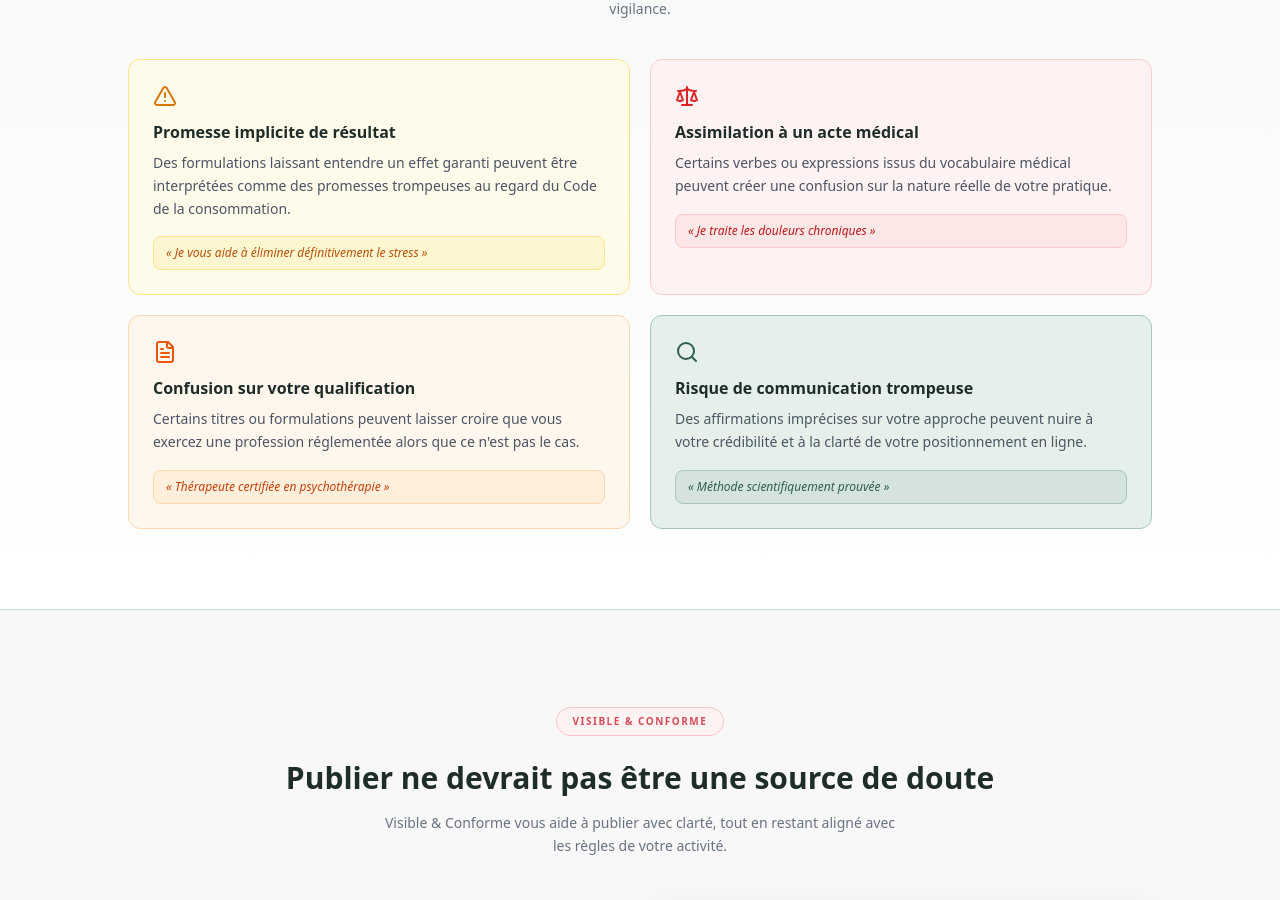
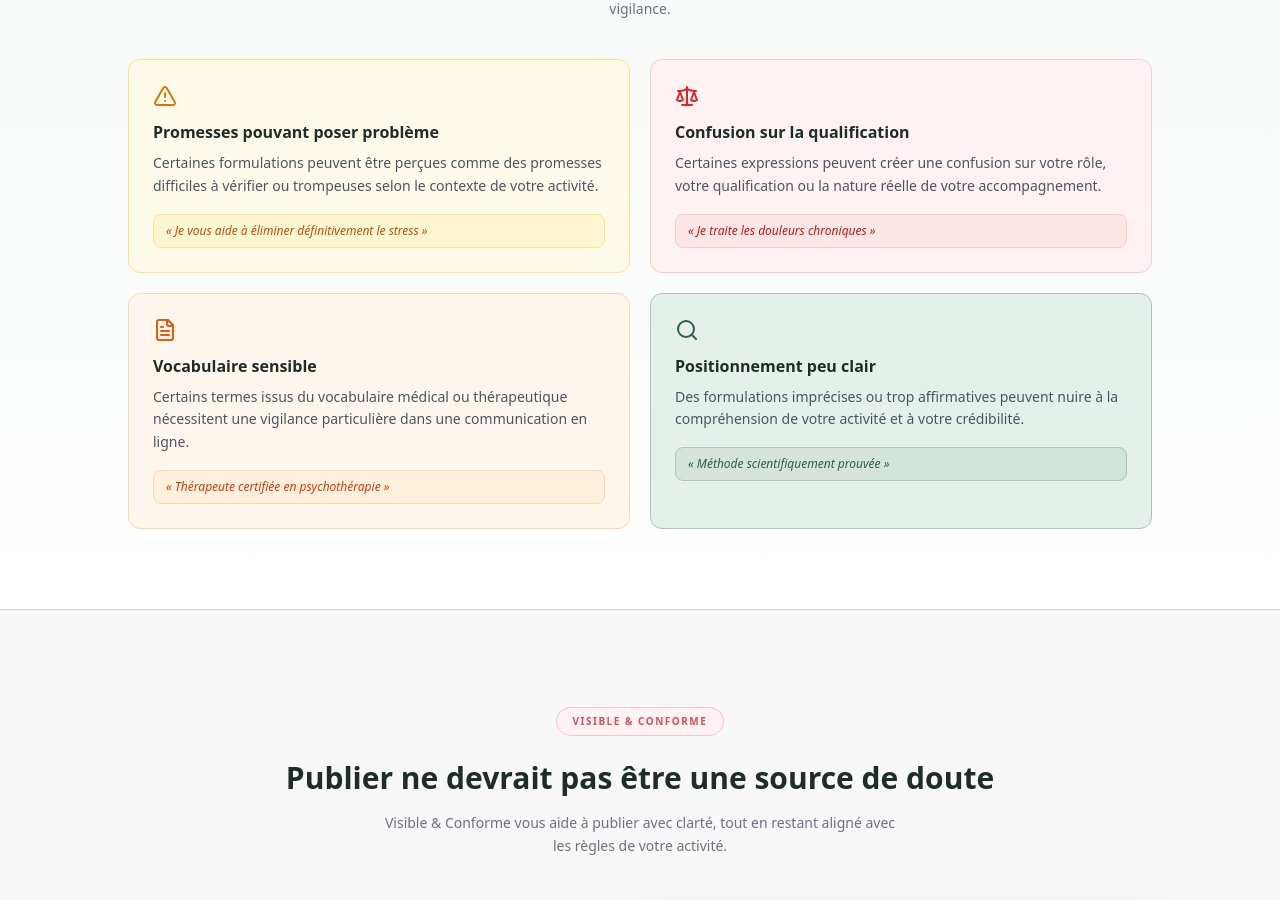
Before and after one commit to annesophieassalit-dev/Projet-outils-seo-et-droit, a Next.js app: page / in a window 1280 px wide. Shown: the part 3027-3927 px from the top of the page. Built offline with nearby package versions, Linux system fonts and the light colour scheme.

Commit message:
Update risk types copy per review
https://claude.ai/code/session_0195qF7QSDyrKh9r9D2WuRZE

```diff
--- a/src/app/page.tsx
+++ b/src/app/page.tsx
@@ -601,8 +601,8 @@ export default function LandingPage() {
             {[
               {
                 icon: AlertTriangle,
-                title: "Promesse implicite de résultat",
-                desc: "Des formulations laissant entendre un effet garanti peuvent être interprétées comme des promesses trompeuses au regard du Code de la consommation.",
+                title: "Promesses pouvant poser problème",
+                desc: "Certaines formulations peuvent être perçues comme des promesses difficiles à vérifier ou trompeuses selon le contexte de votre activité.",
                 example: "« Je vous aide à éliminer définitivement le stress »",
                 color: "text-amber-600",
                 exColor: "text-amber-700 bg-amber-100/70 border-amber-200",
@@ -610,8 +610,8 @@ export default function LandingPage() {
               },
               {
                 icon: Scale,
-                title: "Assimilation à un acte médical",
-                desc: "Certains verbes ou expressions issus du vocabulaire médical peuvent créer une confusion sur la nature réelle de votre pratique.",
+                title: "Confusion sur la qualification",
+                desc: "Certaines expressions peuvent créer une confusion sur votre rôle, votre qualification ou la nature réelle de votre accompagnement.",
                 example: "« Je traite les douleurs chroniques »",
                 color: "text-red-600",
                 exColor: "text-red-700 bg-red-100/70 border-red-200",
@@ -619,8 +619,8 @@ export default function LandingPage() {
               },
               {
                 icon: FileText,
-                title: "Confusion sur votre qualification",
-                desc: "Certains titres ou formulations peuvent laisser croire que vous exercez une profession réglementée alors que ce n'est pas le cas.",
+                title: "Vocabulaire sensible",
+                desc: "Certains termes issus du vocabulaire médical ou thérapeutique nécessitent une vigilance particulière dans une communication en ligne.",
                 example: "« Thérapeute certifiée en psychothérapie »",
                 color: "text-orange-600",
                 exColor: "text-orange-700 bg-orange-100/70 border-orange-200",
@@ -628,8 +628,8 @@ export default function LandingPage() {
               },
               {
                 icon: Search,
-                title: "Risque de communication trompeuse",
-                desc: "Des affirmations imprécises sur votre approche peuvent nuire à votre crédibilité et à la clarté de votre positionnement en ligne.",
+                title: "Positionnement peu clair",
+                desc: "Des formulations imprécises ou trop affirmatives peuvent nuire à la compréhension de votre activité et à votre crédibilité.",
                 example: "« Méthode scientifiquement prouvée »",
                 color: "text-zen-700",
                 exColor: "text-zen-700 bg-zen-100/60 border-zen-200",
```
